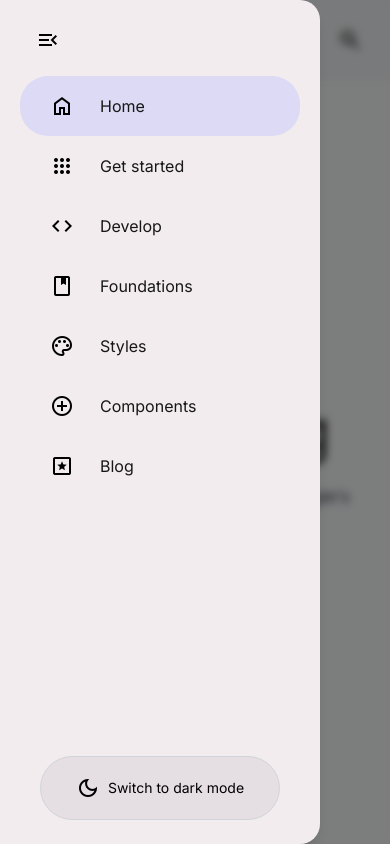
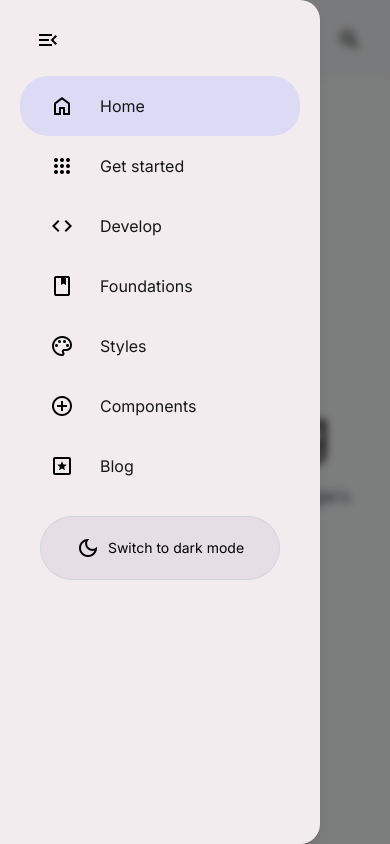
Before and after one commit to PwnOwn/web-blog, a Next.js app: page / in a window 390 px wide. Both pictures are taken after a click on the button "menu". Shown: the top 844 px of the page. Built offline with nearby package versions, Linux system fonts and the light colour scheme; a web font is replaced by a local one.

Commit message:
Update sidebar.tsx

```diff
--- a/app/components/sidebar.tsx
+++ b/app/components/sidebar.tsx
@@ -146,7 +146,7 @@ export default function Sidebar() {
                     onClick={() => setIsSidebarOpen(false)}
                 >
                     {/* 侧边栏 */}
-                    <div className={`fixed top-0 left-0 h-screen w-[320px] bg-[#F2ECEE] dark:bg-gray-800 shadow-lg transform transition-all duration-300 ease-in-out  rounded-tr-[20px] rounded-br-[20px]
+                    <div className={`overflow-y-auto fixed top-0 left-0 h-screen w-[320px] bg-[#F2ECEE] dark:bg-gray-800 shadow-lg transform transition-all duration-300 ease-in-out  rounded-tr-[20px] rounded-br-[20px]
                     ${isSidebarOpen ? "translate-x-0" : "-translate-x-full"}`}
                     >
                         <div className="p-5">
@@ -185,7 +185,7 @@ export default function Sidebar() {
 
 
                         </div>
-                        <div className="fixed bottom-0 w-full flex justify-center pb-6 safe-area-inset-bottom" style={{ paddingBottom: `calc(env(safe-area-inset-bottom) + 24px)` }}> {/* Dynamic padding */}
+                        <div className="bottom-0 w-full flex justify-center pb-6 safe-area-inset-bottom" style={{ paddingBottom: `calc(env(safe-area-inset-bottom) + 24px)` }}> {/* Dynamic padding */}
                             <button
                                 onClick={toggleTheme}
                                 className={`rounded-[32px] flex h-16 w-60 items-center justify-center gap-2 transition-colors duration-300 ease-[cubic-bezier(0.2,0,0,1)] px-6 py-2 border ${isDarkMode
```
